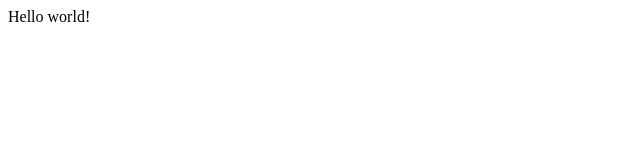
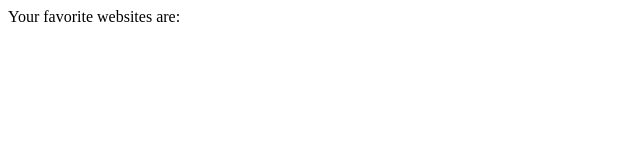
Before and after one commit to andrew-aisi/oai_test, a plain HTML site: page index.html in a window 1280 px wide. Shown: the whole page, without its empty margins (0-640 px from the left). Drawn offline with Linux system fonts and the light colour scheme.

Commit message:
Update index.html

```diff
--- a/index.html
+++ b/index.html
@@ -1,6 +1,6 @@
 <html>
   <body>
-  Hello world!
+  Your favorite websites are:
 
 </body>
 <script>
@@ -9,8 +9,6 @@ const fragment = window.location.hash;
 
 // 2. Check if a fragment exists
 if (fragment) {
-    // The fragment includes the '#' prefix, e.g., "#SGVsbG8gV29ybGQh"
-    // We need to remove the '#' before decoding
     const base64EncodedString = fragment.substring(1);
 
     try {
```
